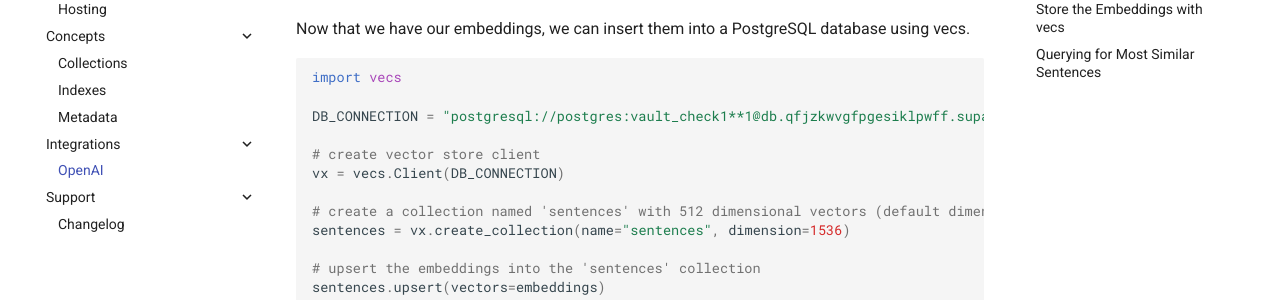
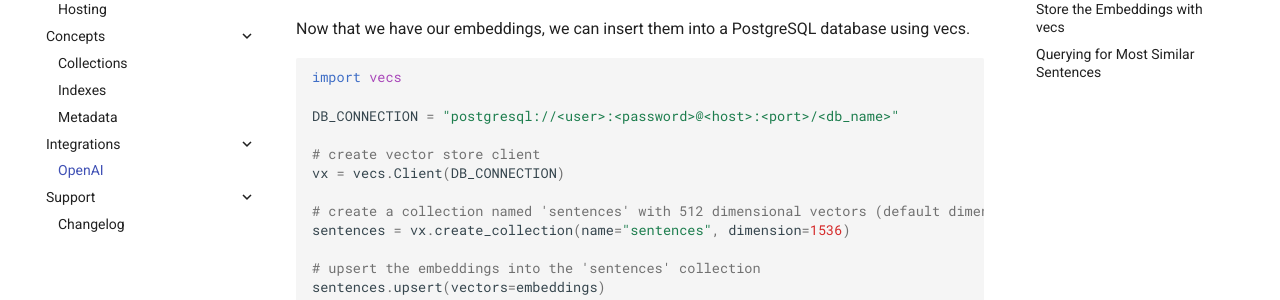
Before and after one commit to supabase/vecs, an MkDocs documentation site: the page built from docs/integrations_openai.md, in a window 1280 px wide and 900 px high, scrolled down 1088 px. Shown: the part 153-453 px from the top of the window. Built offline with MkDocs 1.6.1 and Material for MkDocs 9.7.7, drawn with Linux system fonts in a browser that asks for light colours; comment, search, counter and statistics services are not loaded.

Commit message:
so much for that instance. thanks gitguardian

````diff
--- a/docs/integrations_openai.md
+++ b/docs/integrations_openai.md
@@ -50,7 +50,7 @@ Now that we have our embeddings, we can insert them into a PostgreSQL database u
 ```python
 import vecs
 
-DB_CONNECTION = "postgresql://postgres:vault_check1**1@db.qfjzkwvgfpgesiklpwff.supabase.co:5432/postgres"
+DB_CONNECTION = "postgresql://<user>:<password>@<host>:<port>/<db_name>"
 
 # create vector store client
 vx = vecs.Client(DB_CONNECTION)
````
